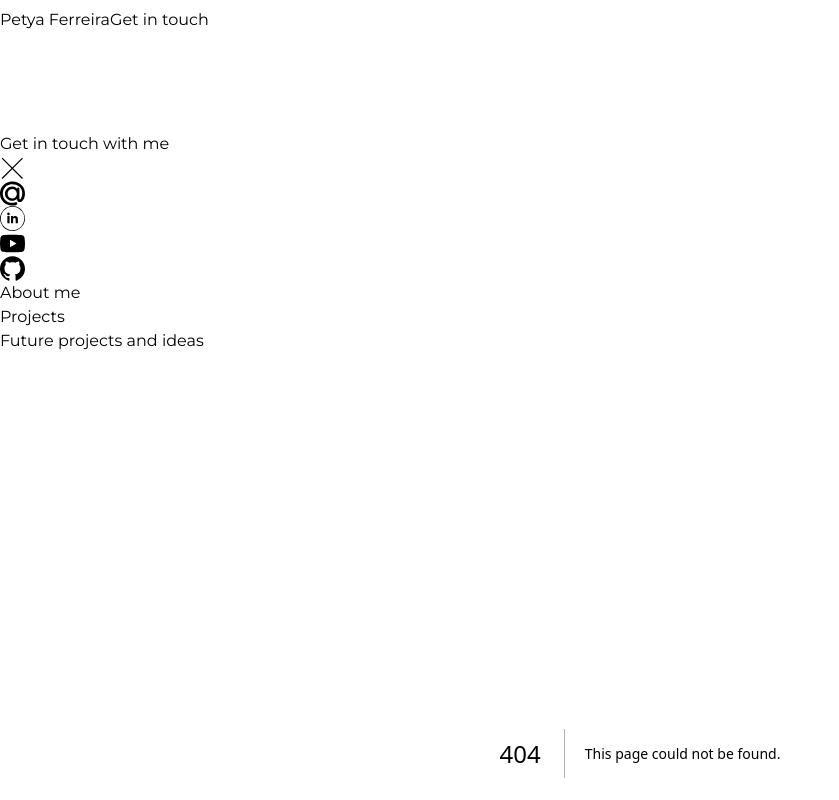
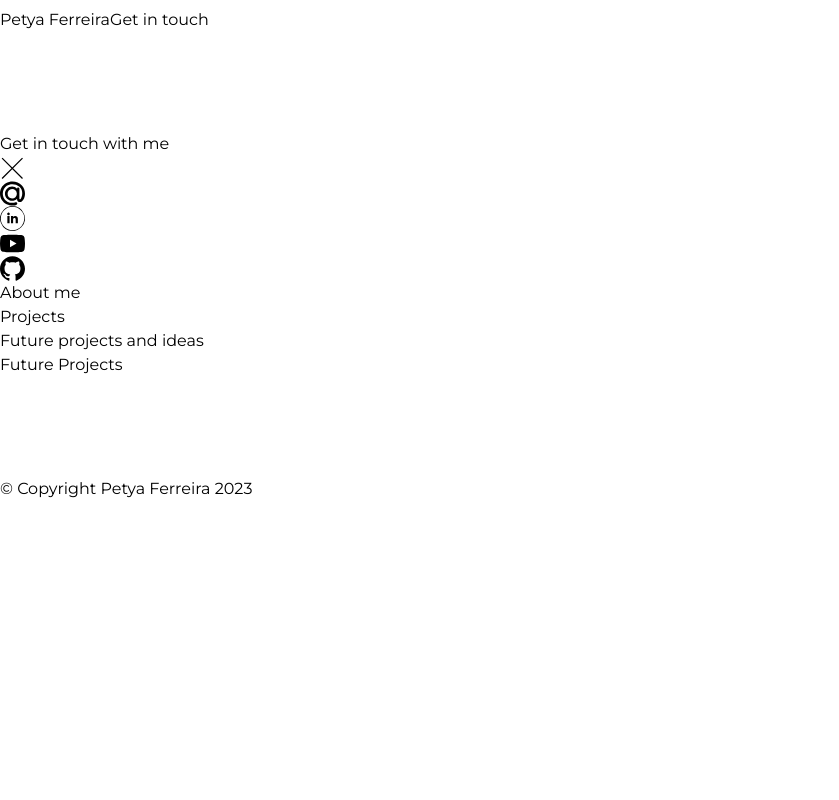
Before and after one commit to PetyaFerreiraDeveloper/portfolio-petya, a Next.js app: page /future-projects in a window 1280 px wide. Before the commit this address had no page. Shown: the top 800 px of the page, without its empty margins (0-839 px from the left). Built offline with nearby package versions, Linux system fonts and the light colour scheme.

Commit message:
new pages

```diff
--- /dev/null
+++ b/pages/future-projects.tsx
@@ -0,0 +1,12 @@
+import React from 'react'
+
+const FutureProjects = () => {
+  return (
+    <div>
+
+        <p>Future Projects</p>
+    </div>
+  )
+}
+
+export default FutureProjects
--- a/pages/projects.tsx
+++ b/pages/projects.tsx
@@ -4,7 +4,7 @@ const Projects = () => {
   return (
     <div>
 
-        <p>why is this happening</p>
+        <p>Projects</p>
     </div>
   )
 }
```
